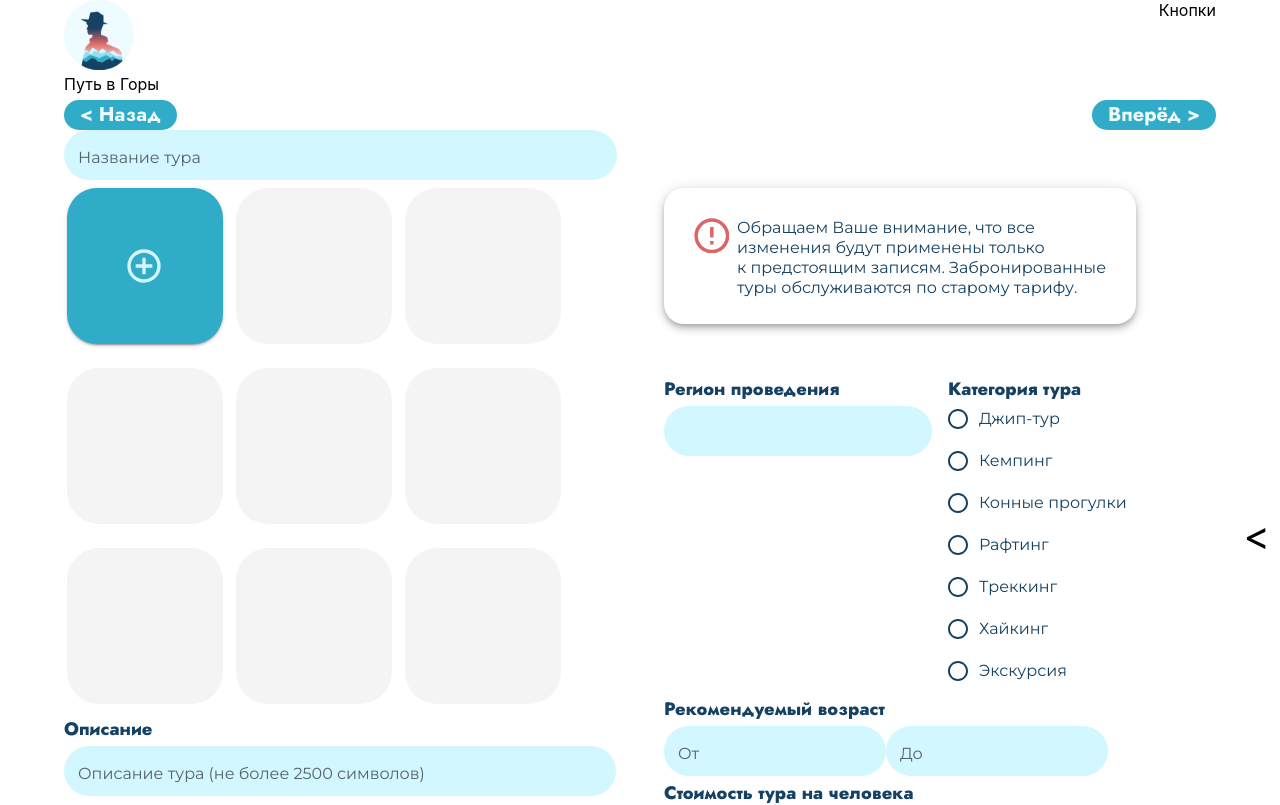
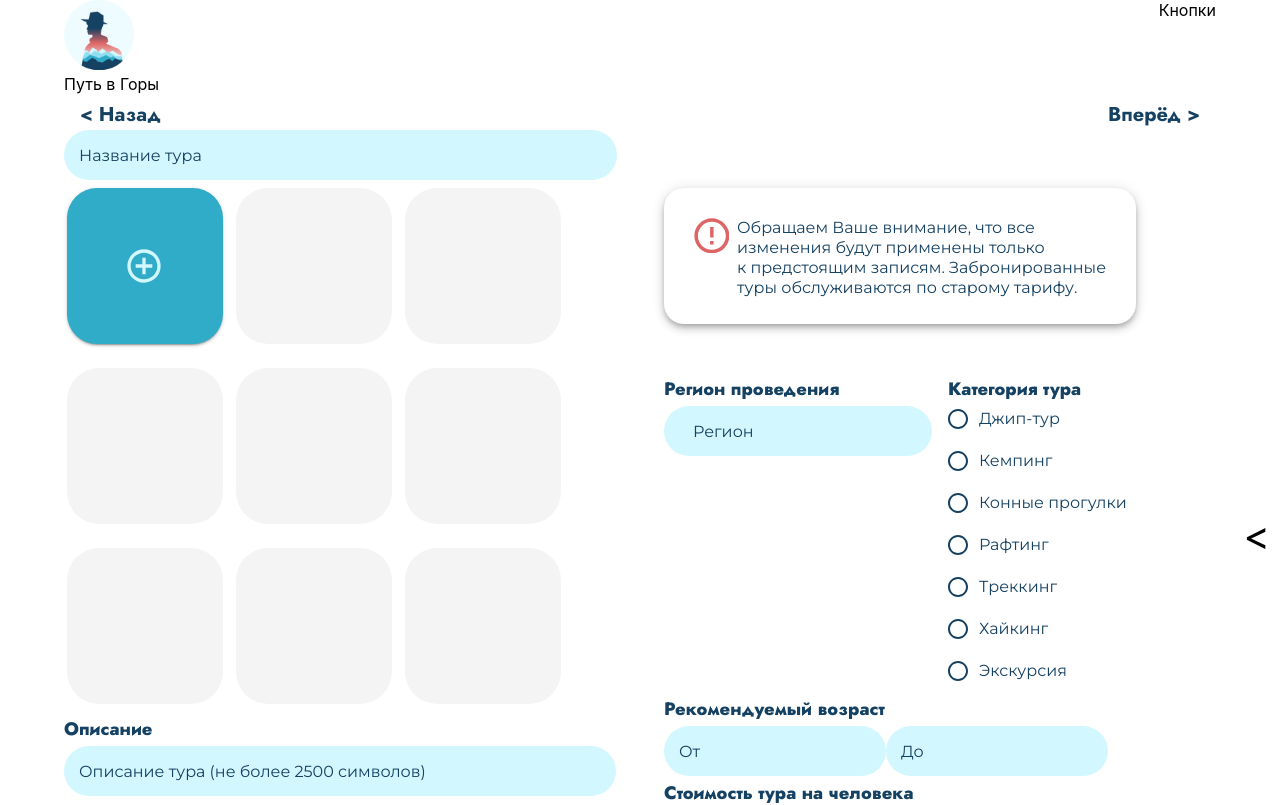
Before and after one commit to TTOPTPET/roadToMountains, a React (Create React App) app: page /creator/add in a window 1280 px wide. Shown: the top 805 px of the page. Built offline with nearby package versions, Linux system fonts and the light colour scheme.

Commit message:
что то сделал

```diff
--- a/src/config/MUI/themes/mainTheme/mainTheme.tsx
+++ b/src/config/MUI/themes/mainTheme/mainTheme.tsx
@@ -185,6 +185,12 @@ export const mainThemes = createTheme({
               fontFamily: "Montserrat",
               fontWeight: "400",
             },
+            "&::-webkit-outer-spin-button": {
+              "-webkit-appearance": "none",
+            },
+            "&::-webkit-inner-spin-button": {
+              "-webkit-appearance": "none",
+            },
           },
         },
       },
--- a/src/pages/AddTourPage/AddTourFirstPage/AddTourFirstPage.tsx
+++ b/src/pages/AddTourPage/AddTourFirstPage/AddTourFirstPage.tsx
@@ -54,20 +54,18 @@ export const AddTourFirstPage = () => {
     <Stack gap={1}>
       <TextField
         sx={{ width: "48%" }}
-        label={"Название тура"}
+        placeholder={"Название тура"}
         onChange={(e) => dispatch(setTourField({ tourName: e.target.value }))}
       />
-      {JSON.stringify(tourInfo)}
       <Grid container spacing={6}>
         <Grid item xs={6}>
           <AddTourImage images={images} setImage={setImage} />
           <Typography variant={"h6"} marginBottom={1}>
-            {" "}
             Описание
           </Typography>
           <TextField
             fullWidth
-            label={"Описание тура (не более 2500 символов)"}
+            placeholder={"Описание тура (не более 2500 символов)"}
             InputProps={{ inputProps: { maxLength: 2500 } }}
             onChange={(e) =>
               dispatch(setTourField({ tourDescription: e.target.value }))
@@ -102,6 +100,7 @@ export const AddTourFirstPage = () => {
                 options={regions.map((region) => region)}
                 renderInput={(params) => (
                   <TextField
+                    placeholder={"Регион"}
                     {...params}
                     InputProps={{ ...params.InputProps, type: "search" }}
                   />
@@ -135,7 +134,7 @@ export const AddTourFirstPage = () => {
               <TextField
                 InputProps={{ inputProps: { min: 0 } }}
                 type={"number"}
-                label={"От"}
+                placeholder={"От"}
                 onChange={(e) =>
                   dispatch(
                     setTourField({
@@ -150,7 +149,7 @@ export const AddTourFirstPage = () => {
               <TextField
                 InputProps={{ inputProps: { min: 0 } }}
                 type={"number"}
-                label={"До"}
+                placeholder={"До"}
                 onChange={(e) =>
                   dispatch(
                     setTourField({
@@ -171,7 +170,7 @@ export const AddTourFirstPage = () => {
               fullWidth
               type={"number"}
               InputProps={{ inputProps: { min: 0 } }}
-              label={"Стоимость тура"}
+              placeholder={"Стоимость тура"}
               onChange={(e) =>
                 dispatch(setTourField({ price: +e.target.value }))
               }
--- a/src/pages/AddTourPage/AddTourRouting/AddTourRouting.tsx
+++ b/src/pages/AddTourPage/AddTourRouting/AddTourRouting.tsx
@@ -16,7 +16,7 @@ export default function AddTourRouting({ page, setPage }: addTourRoutingProps) {
     <>
       <Stack direction={"row"} justifyContent={"space-between"}>
         <Button
-          variant="text"
+          variant="textButton"
           onClick={() =>
             setPage((page: addTourStepsMap) => {
               if (page > 0) {
@@ -44,7 +44,7 @@ export default function AddTourRouting({ page, setPage }: addTourRoutingProps) {
           </Button>
         ) : (
           <Button
-            variant="text"
+            variant="textButton"
             onClick={() =>
               setPage((page: addTourStepsMap) => (page < 2 ? page + 1 : page))
             }
--- a/src/pages/TourListPage/TourListPage.tsx
+++ b/src/pages/TourListPage/TourListPage.tsx
@@ -1,7 +1,28 @@
+import { Button, Dialog, Modal } from "@mui/material";
 import React from "react";
+import { useDispatch, useSelector } from "react-redux";
+import {
+  isModalActive,
+  setModalActive,
+  setModalInactive,
+} from "../../redux/Modal/ModalReducer";
+import { RootState } from "../../redux/store";
 
 function TourListPage() {
-  return <div>TourListPage</div>;
+  const activeModals = useSelector(
+    (state: RootState) => state.modal.activeModals
+  );
+  const dispatch = useDispatch();
+  return (
+    <div>
+      <Button onClick={() => dispatch(setModalActive("filterModal"))}></Button>
+      <Dialog
+        className="filters"
+        onClose={() => dispatch(setModalInactive("filterModal"))}
+        open={isModalActive("filterModal", activeModals)}
+      ></Dialog>
+    </div>
+  );
 }
 
 export default TourListPage;
--- a/src/redux/Modal/ModalReducer.ts
+++ b/src/redux/Modal/ModalReducer.ts
@@ -1,5 +1,5 @@
 //HACK: Для того, чтобы задать новый id необходмо вписать его сюда :)
-type modalsId = "someModalId" | "anotherModalId";
+type modalsId = "filterModal" | "sortModal";
 
 enum actionTypes {
   SET_MODAL_ACTIVE = "SET_MODAL_ACTIVE",
@@ -46,7 +46,7 @@ const ModalReducer = (state = defaultState, action: IAction) => {
 
 export default ModalReducer;
 
-export const setModalActive = (id: modalsId, props: any) => {
+export const setModalActive = (id: modalsId, props?: any) => {
   return {
     type: actionTypes.SET_MODAL_ACTIVE,
     payload: { id, props },
```
